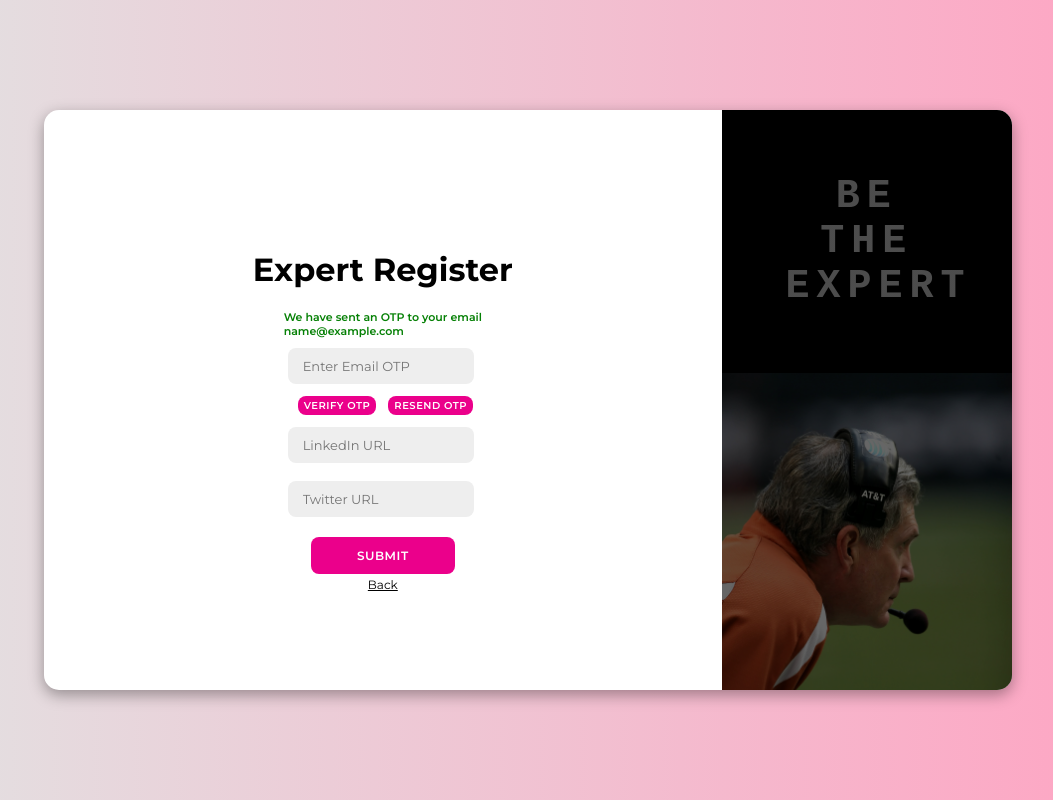
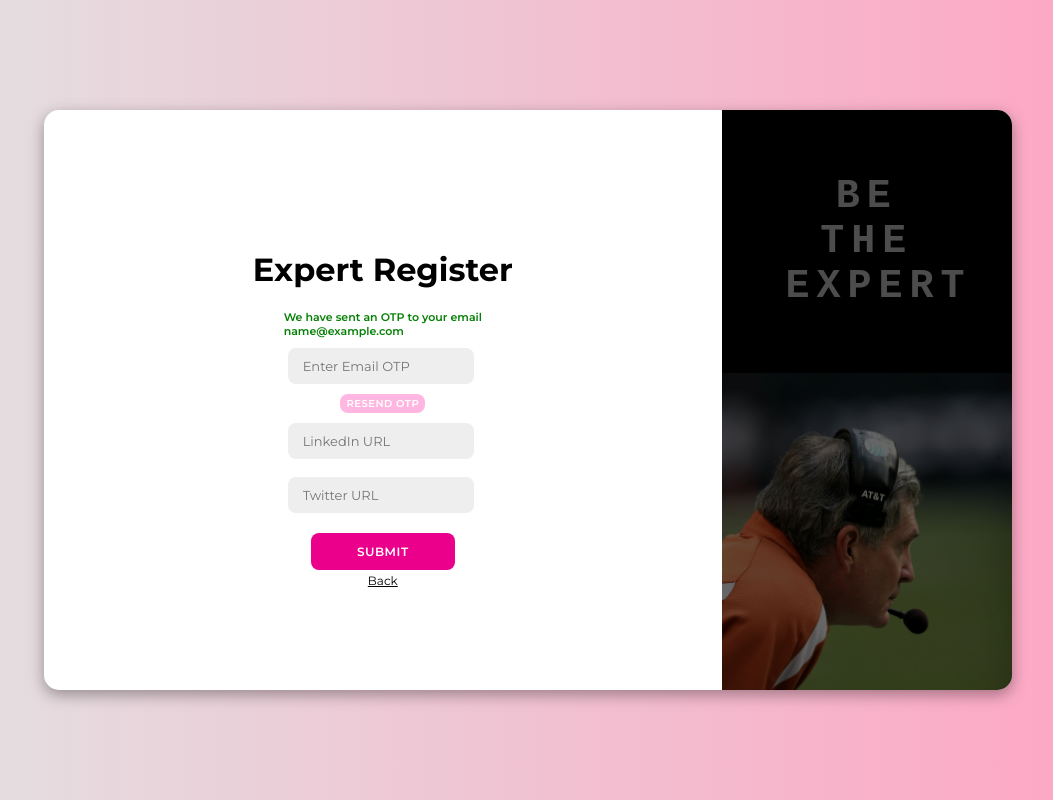
Before and after one commit to pratik860s/Degpeg-starter, a React (Create React App) app: page /register/expert in a window 1280 px wide. Both pictures are taken after typing "Sample", "name@example.com", "Sample123", "Sample123", "Sample", "Sample" into the empty fields and a click on the button "NEXT". Shown: the whole page, without its empty margins (112-1165 px from the left). Built offline with nearby package versions, Linux system fonts and the light colour scheme; no server answers.

Commit message:
Removed Verify button

```diff
--- a/src/Pages/LandingPages/ExpertSignup/ExpertSignup.css
+++ b/src/Pages/LandingPages/ExpertSignup/ExpertSignup.css
@@ -71,8 +71,7 @@ body {
   font-weight: 600;
   letter-spacing: 0.5px;
   text-transform: uppercase;
-  margin-left: 12px;
-  cursor: pointer;
+  /* cursor: pointer; */
 }
 
 .container-expert button.hidden {
@@ -221,6 +220,12 @@ body {
   justify-content: center;
 }
 
+.resendBtn{
+    display: flex;
+    flex-direction: row;
+    justify-content: center;
+}
+
 @keyframes shine {
   0% {
     background-position: 0;
--- a/src/Pages/LandingPages/ExpertSignup/ExpertSignup.js
+++ b/src/Pages/LandingPages/ExpertSignup/ExpertSignup.js
@@ -25,8 +25,10 @@ const ExpertSignup = () => {
   // const [bankAccountNumber, setbankAccountNumber] = useState("");
   // const [ifscCode, setifscCode] = useState("");
   const [step, setStep] = useState(1);
-  const [isOtpVerified, setIsOtpVerified] = useState(false);
   const [resendButtonDisabled, setResendButtonDisabled] = useState(false);
+  const [cursorStyle, setCursorStyle] = useState("not-allowed");
+  const [backgroundClr, setBackgroundClr] = useState("#ffb7e1");
+
   // const [expertRegistration, setExpertRegistration] = useState(false)
   const navigate = useNavigate();
 
@@ -45,6 +47,7 @@ const ExpertSignup = () => {
       location: Joi.string().required(),
     }),
     Joi.object({
+      verifyOtp: Joi.number().min(6).required(),
       linkedinUrl: Joi.string().uri().required(),
       twitterUrl: Joi.string().uri().required(),
     }),
@@ -102,11 +105,17 @@ const ExpertSignup = () => {
   const handleRegistrationForm = async (e) => {
     //calling registerExpert api
     e.preventDefault();
-    if(isOtpVerified){
-    const { error } = schemas[1].validate({ linkedinUrl, twitterUrl });
+    const { error } = schemas[1].validate({
+      verifyOtp,
+      linkedinUrl,
+      twitterUrl,
+    });
     if (error) {
       setErrors({
         ...errors,
+        verifyOtp:
+          error.details.find((detail) => detail.context.key === "verifyOtp")
+            ?.message || "",
         linkedinUrl:
           error.details.find((detail) => detail.context.key === "linkedinUrl")
             ?.message || "",
@@ -116,7 +125,10 @@ const ExpertSignup = () => {
       });
       return;
     }
-
+    try {
+      const response = await verifyOtpEmail(email, verifyOtp);
+      console.log(response);
+      if (response.status === 200) {
         try {
           console.log(
             name,
@@ -145,27 +157,19 @@ const ExpertSignup = () => {
           console.log("Error in registering :", error);
         }
       }
-  };
-
-  const verifyOtpfunction = async (e) => {
-    e.preventDefault();
-    try {
-      const response = await verifyOtpEmail(email, verifyOtp);
-      console.log(response);
-      if (response.status === 200) {
-        setIsOtpVerified(true);
-      }
     } catch (error) {
       console.error("Error verifying OTP:", error);
     }
   };
 
   useEffect(() => {
-    let timer;
+    let timer = null;
     if (resendButtonDisabled) {
       timer = setTimeout(() => {
         setResendButtonDisabled(false);
-      }, 20000);
+        setCursorStyle("pointer");
+        setBackgroundClr("#eb008b");
+      }, 10000);
     }
     return () => clearTimeout(timer);
   }, [resendButtonDisabled]);
@@ -174,6 +178,8 @@ const ExpertSignup = () => {
     e.preventDefault();
     const response = await sendOtpEmail(email);
     setResendButtonDisabled(true);
+    setCursorStyle("not-allowed");
+    setBackgroundClr("#ffb7e1");
   };
 
   const handleBack = (e) => {
@@ -181,7 +187,6 @@ const ExpertSignup = () => {
     if (step === 1) {
       return;
     }
-    setIsOtpVerified(false);
     setStep(step - 1);
   };
 
@@ -247,7 +252,7 @@ const ExpertSignup = () => {
 
     try {
       const response = await sendOtpEmail(email);
-      if(response.status===200){
+      if (response.status === 200) {
         console.log("OTP sent successfully");
       }
     } catch (error) {
@@ -347,12 +352,11 @@ const ExpertSignup = () => {
           ) : (
             <table>
               <tbody>
-                {!isOtpVerified && (
                 <>
                   <tr>
                     <td>
                       <div className="success">
-                          We have sent an OTP to your email <br/> {email}
+                        We have sent an OTP to your email <br /> {email}
                       </div>
                     </td>
                   </tr>
@@ -365,17 +369,18 @@ const ExpertSignup = () => {
                         id="verifyOtp"
                         placeholder="Enter Email OTP"
                       />
-                        <td>
-                          <button
-                            className="otpBtn"
-                            onClick={verifyOtpfunction}
-                          >
-                            Verify OTP
-                          </button>
+                    </td>
+                  </tr>
+                  <tr>
+                    <td className="resendBtn">
                       <button
                         className="otpBtn"
                         onClick={handleResendOtp}
                         disabled={resendButtonDisabled}
+                        style={{
+                          cursor: cursorStyle,
+                          backgroundColor: backgroundClr,
+                        }}
                       >
                         Resend OTP
                       </button>
@@ -383,19 +388,8 @@ const ExpertSignup = () => {
                     {errors.verifyOtp && (
                       <div className="error">{errors.verifyOtp}</div>
                     )}
-                      </td>
                   </tr>
                 </>
-                )}
-                {isOtpVerified && (
-                  <tr>
-                    <td>
-                      <div className="success">
-                        Your Email is Verified Successfully
-                      </div>
-                    </td>
-                  </tr>
-                )}
                 <tr>
                   <td>
                     <input
```
Lines whose indentation alone changed are shown as unchanged.
